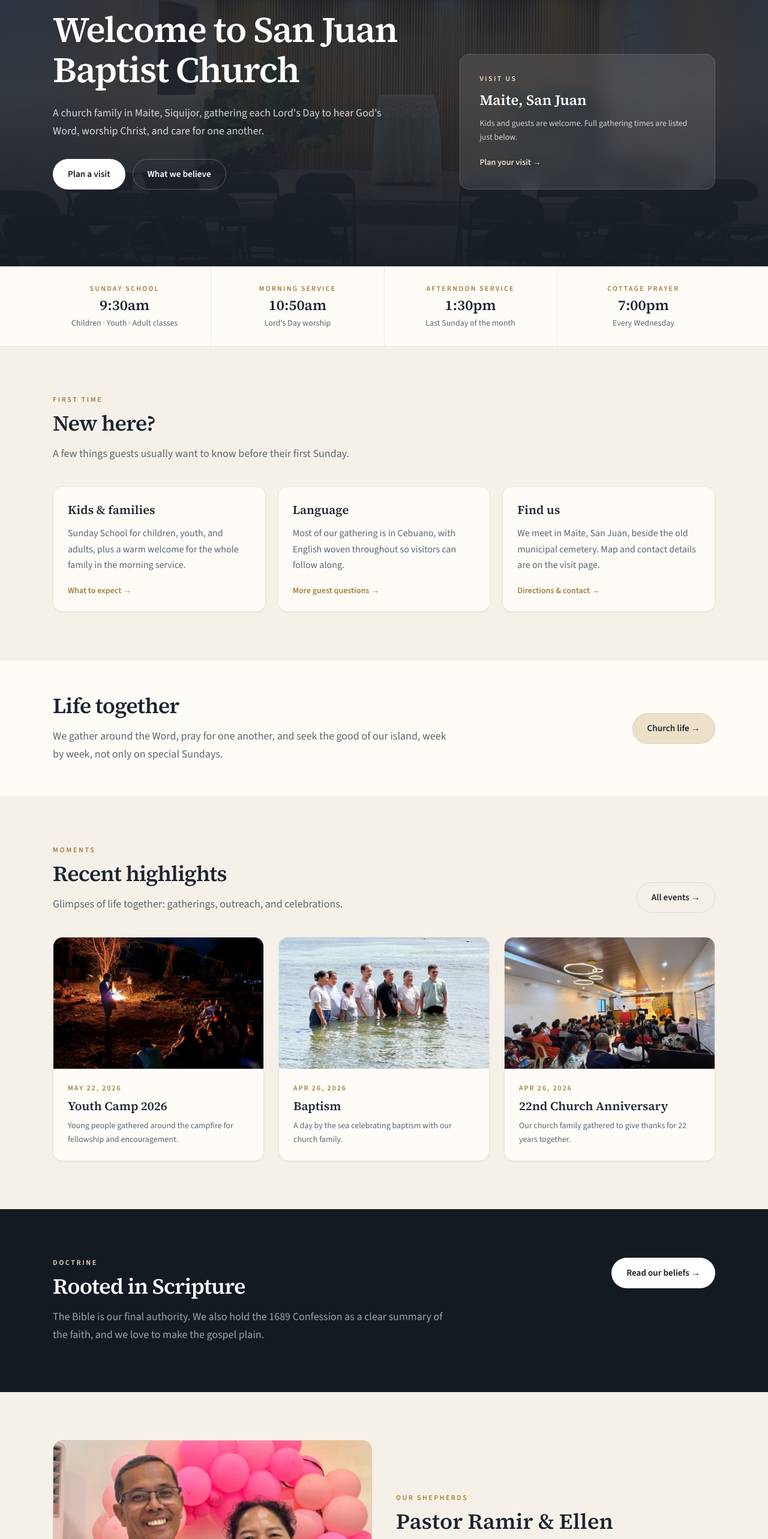
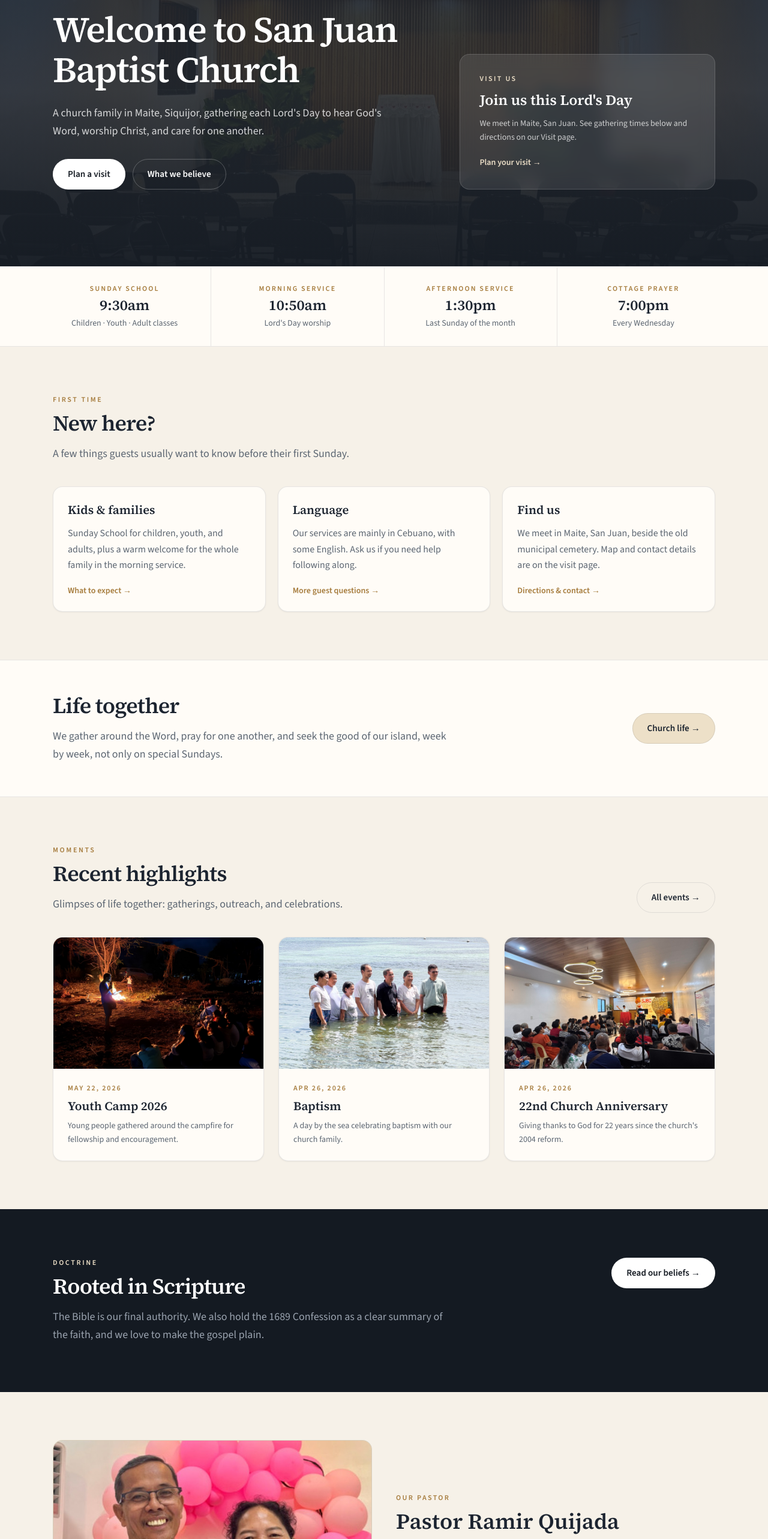
Before and after one commit to feirymaul/sjbc, a Next.js app: page / in a window 1280 px wide. Shown: the part 213-2779 px from the top of the page at 60% size. Built offline with nearby package versions, Linux system fonts and the light colour scheme.

Commit message:
Clarify homepage copy and church anniversary history

```diff
--- a/app/about/page.tsx
+++ b/app/about/page.tsx
@@ -10,7 +10,7 @@ import { site } from "@/content/site";
 
 export const metadata: Metadata = {
   title: "About",
-  description: `The story of ${site.name}: begun in 1983 as San Juan First Baptist Church under Pastor Solaña, shepherded since 1993 by Pastor Ramir and Ellen Quijada in ${site.location}.`,
+  description: `The story of ${site.name}: established in 1983 in ${site.location}, reformed in 2004, and served by Pastor Ramir Quijada since 1993.`,
 };
 
 export default function AboutPage() {
@@ -49,7 +49,7 @@ export default function AboutPage() {
             <div className="relative aspect-[4/3] overflow-hidden rounded-2xl border border-line bg-accent-soft">
               <Image
                 src={about.shepherds.imageSrc}
-                alt={`${about.shepherds.name} and ${about.shepherds.wifeName}`}
+                alt={`${about.shepherds.name} with his wife ${about.shepherds.wifeName}`}
                 fill
                 sizes="(max-width: 1024px) 100vw, 50vw"
                 className="object-cover"
@@ -61,7 +61,7 @@ export default function AboutPage() {
                 {about.shepherds.label}
               </p>
               <h2 className="mt-3 font-serif text-3xl font-semibold text-ink sm:text-4xl">
-                {about.shepherds.name} &amp; {about.shepherds.wifeName}
+                {about.shepherds.name}
               </h2>
               <p className="mt-4 text-lg leading-relaxed text-muted">
                 {about.shepherds.description}
--- a/app/page.tsx
+++ b/app/page.tsx
@@ -150,7 +150,7 @@ export default function HomePage() {
             <div className="relative aspect-[4/3] overflow-hidden rounded-2xl border border-line bg-accent-soft">
               <Image
                 src={about.shepherds.imageSrc}
-                alt={`${about.shepherds.name} and ${about.shepherds.wifeName}`}
+                alt={`${about.shepherds.name} with his wife ${about.shepherds.wifeName}`}
                 fill
                 sizes="(max-width: 1024px) 100vw, 50vw"
                 className="object-cover"
--- a/content/about.ts
+++ b/content/about.ts
@@ -1,14 +1,14 @@
 export const about = {
   title: "About SJBC",
   intro:
-    "Our church began in 1983 in Maite as San Juan First Baptist Church, established under Pastor Solaña. By God's grace the Lord has preserved this congregation through hard seasons, and we continue today as San Juan Baptist Church.",
+    "Our church began in 1983 in Maite as San Juan First Baptist Church, established under Pastor Solaña. Our anniversary celebrations count from the congregation's reform in 2004. The Lord has preserved this church through hard seasons, and we continue today as San Juan Baptist Church.",
   story: {
     heading: "Our story",
     paragraphs: [
       "The history of San Juan Baptist Church is a testimony of God's faithfulness and sustaining grace. Through many years He has preserved His church, raised up servants for the work, and continued to gather His people through the preaching of His Word.",
       "The beginning of the church can be traced to the 1980s, when Pastor Solaña was assigned to San Juan from Davao City. Through his ministry the church was established and named San Juan First Baptist Church in 1983. Those early years were marked by hope, growth, and people who desired to worship and serve the Lord.",
       "After some time, Pastor Solaña and his family returned to Davao. The church entered a difficult season without a settled pastor. Challenges were real, yet by God's grace the remaining leaders and faithful members continued to gather, worship, and keep the work alive.",
-      "In 1993 the Lord provided another servant. Pastor Ramir Quijada and his wife Ellen, after graduating from Light Bringers Ministries of Bohol, were assigned to this congregation through the leadership of Pastor Joebel Casiple. Only a few members remained. The work was not easy, but they came with a desire to serve Christ and care for the flock.",
+      "In 1993 the Lord provided another servant. Pastor Ramir Quijada was assigned to this congregation through the leadership of Pastor Joebel Casiple after he and his wife Ellen graduated from Light Bringers Ministries of Bohol. Only a few members remained. The work was not easy, but they came with a desire to serve Christ and care for the flock.",
       "Under Pastor Quijada's leadership the church went through a season of renewal and correction. Pastoral care and church discipline were difficult but needed. Some people left, yet Pastor Quijada and Ellen remained steadfast. Life and ministry on Siquijor often meant poverty, discouragement, and limited resources. Light Bringers Ministry encouraged them to remain, seeing their perseverance.",
       "When they arrived, the church building was also in poor condition. Together with the congregation they trusted the Lord and worked to repair it through prayer, sacrifice, fundraising, donations, and physical labor. That work reminded them that the church is not merely a building, but a people called to worship God, hear His Word, encourage one another, and bear witness to Christ.",
       "Through the years the church has known joys and sorrows: correction, departures, and the loss of beloved members. Yet the story is not defined by hardship alone. It is defined by the faithfulness of God, who has preserved His people. Some siblings and family members from Pastor Solaña's time are still actively involved, a reminder that the Lord works across generations.",
@@ -30,15 +30,21 @@ export const about = {
     },
     {
       range: "1993",
-      title: "Pastor Ramir and Ellen",
+      title: "Pastor Ramir Quijada",
       description:
-        "Assigned through Pastor Joebel Casiple and Light Bringers Ministries of Bohol. Few members remained. They began a long season of pastoral care.",
+        "Assigned through Pastor Joebel Casiple and Light Bringers Ministries of Bohol, Pastor Ramir began preaching and caring for the few members who remained. Ellen served alongside him.",
     },
     {
-      range: "Years that followed",
+      range: "From 1993",
       title: "Renewal and rebuilding",
       description:
         "The Lord sustained the church through correction, island hardship, and the repair of the meeting place by shared labor and sacrifice.",
+    },
+    {
+      range: "2004",
+      title: "Church reform",
+      description:
+        "The congregation marks its reform in 2004 as the starting point for its anniversary celebrations.",
     },
     {
       range: "Today",
@@ -48,12 +54,12 @@ export const about = {
     },
   ],
   shepherds: {
-    label: "Our shepherds",
+    label: "Pastoral ministry",
     name: "Pastor Ramir Quijada",
     wifeName: "Ellen",
     imageSrc: "/pastor-and-wife.jpg",
     description:
-      "Since 1993, Pastor Ramir and Ellen have served San Juan Baptist Church. Assigned through Light Bringers Ministries of Bohol and Pastor Joebel Casiple, they have shepherded a small flock through renewal, hardship, and rebuilding, with expositional preaching, pastoral care, and steady love for the people of Siquijor.",
+      "Since 1993, Pastor Ramir has served San Juan Baptist Church through preaching and pastoral care. Ellen has served alongside him. Through seasons of renewal, hardship, and rebuilding, God has sustained the congregation in Siquijor.",
   },
   belong: {
     heading: "Belonging here",
--- a/content/events.ts
+++ b/content/events.ts
@@ -41,7 +41,7 @@ export const pastEvents: PastEvent[] = [
   {
     date: "Apr 26, 2026",
     title: "22nd Church Anniversary",
-    description: "Our church family gathered to give thanks for 22 years together.",
+    description: "Giving thanks to God for 22 years since the church's 2004 reform.",
     imageSrc: "/22nd-church-anniversary-2026.jpg",
   },
   {
@@ -73,7 +73,8 @@ export const pastEvents: PastEvent[] = [
   {
     date: "Apr 27, 2025",
     title: "21st Church Anniversary",
-    description: "With guest speaker Ptr. Joebel Casiple from Talibon Baptist Church.",
+    description:
+      "Giving thanks to God for 21 years since the church's 2004 reform. Ptr. Joebel Casiple from Talibon Baptist Church spoke.",
     imageSrc: "/21st-church-anniversary-v3.jpg",
   },
   {
--- a/content/faq.ts
+++ b/content/faq.ts
@@ -31,7 +31,7 @@ export const faq = {
     {
       question: "What language do you use during services?",
       answer:
-        "Most of our gathering is in Cebuano with English woven throughout so visitors can follow along.",
+        "Our services are mainly in Cebuano, with some English. Ask us if you need help following along.",
     },
     {
       question: "What kind of worship music should I expect?",
--- a/content/home.ts
+++ b/content/home.ts
@@ -5,8 +5,8 @@ export const home = {
     subheading:
       "A church family in Maite, Siquijor, gathering each Lord's Day to hear God's Word, worship Christ, and care for one another.",
     cardLabel: "Visit us",
-    cardTitle: "Maite, San Juan",
-    cardNote: "Kids and guests are welcome. Full gathering times are listed just below.",
+    cardTitle: "Join us this Lord's Day",
+    cardNote: "We meet in Maite, San Juan. See gathering times below and directions on our Visit page.",
     cardLinkText: "Plan your visit →",
   },
   newHere: {
@@ -21,7 +21,7 @@ export const home = {
       },
       {
         title: "Language",
-        body: "Most of our gathering is in Cebuano, with English woven throughout so visitors can follow along.",
+        body: "Our services are mainly in Cebuano, with some English. Ask us if you need help following along.",
         href: "/faq",
         linkText: "More guest questions →",
       },
@@ -43,8 +43,8 @@ export const home = {
     body: "The Bible is our final authority. We also hold the 1689 Confession as a clear summary of the faith, and we love to make the gospel plain.",
   },
   shepherd: {
-    label: "Our shepherds",
-    heading: "Pastor Ramir & Ellen",
-    body: "Since 1993 they have shepherded SJBC through preaching, pastoral care, and long faithfulness on Siquijor, serving together.",
+    label: "Our pastor",
+    heading: "Pastor Ramir Quijada",
+    body: "Pastor Ramir has preached and cared for SJBC since 1993. Ellen has served alongside him throughout those years.",
   },
 } as const;
--- a/content/visit.ts
+++ b/content/visit.ts
@@ -7,7 +7,7 @@ export const visit = {
     items: [
       {
         title: "Language",
-        body: "Main gathering in Cebuano with English woven throughout so guests can follow the songs, Scripture, and sermon.",
+        body: "Our services are mainly in Cebuano, with some English. Ask us if you need help following along.",
       },
       {
         title: "Dress & length",
```
